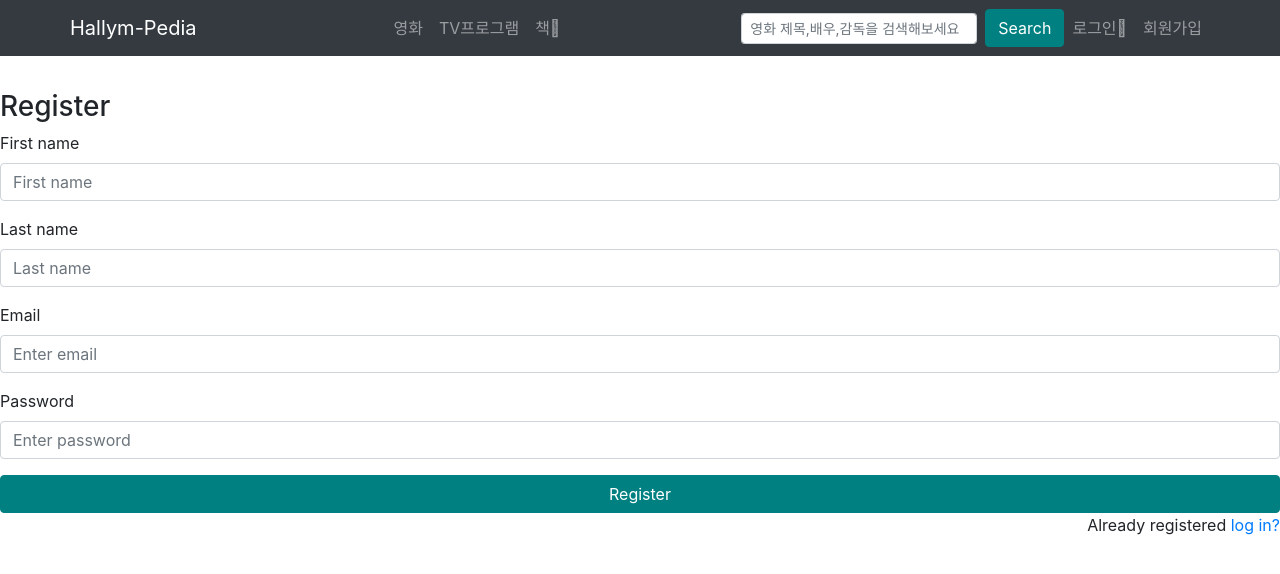
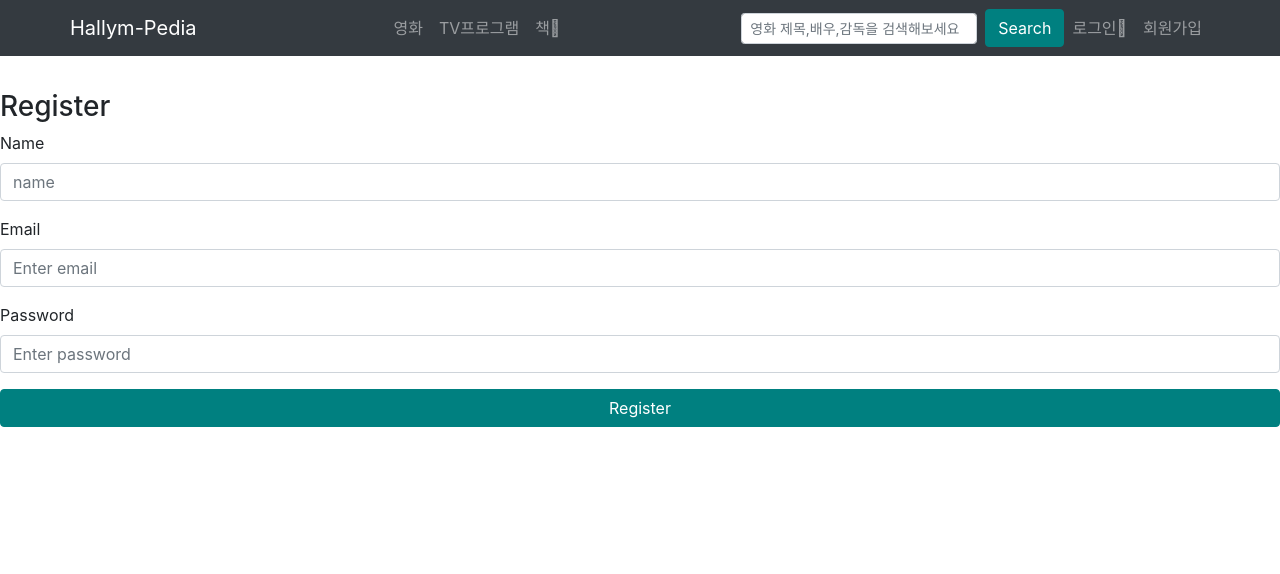
Before and after one commit to SeungMinK/hallym-pedia, a React (Create React App) app: page /SignUp in a window 1280 px wide. Shown: the top 574 px of the page. Built offline with nearby package versions, Linux system fonts and the light colour scheme.

Commit message:
[update] 회원가입 데이터 state로 저장 및 서버로 보낼 준비 완료

```diff
--- a/src/Sign/SignUp.js
+++ b/src/Sign/SignUp.js
@@ -3,23 +3,65 @@ import { useHistory, useParams } from "react-router-dom"; //useHistroy를 훅이
 import axios from "axios";
 
 function SignUp() {
+  const [Name, setName] = useState("");
+  const [Email, setEmail] = useState("");
+  const [Password, setPassword] = useState("");
+
+  //typing 하면 onChange 를 발생시켜 state를 바꿔주어 value를 바꾼다.
+  const onNameHandler = (event) => {
+    setName(event.currentTarget.value);
+  };
+
+  const onEmailHandler = (event) => {
+    setEmail(event.currentTarget.value);
+  };
+  const onPasswordHandler = (event) => {
+    setPassword(event.currentTarget.value);
+  };
+  const onSubmitHandler = (event) => {
+    // page refresh를 막아준다
+    event.preventDefault();
+
+    // 서버에 보내기
+    let body = {
+      name: Name,
+      email: Email,
+      password: Password,
+    };
+    console.log(
+      `submit 눌렷음 전송될 name : ${body.name} id : ${body.email} password : ${body.password}`
+    );
+    /*
+    dispatch(loginUser(body))
+      // 로그인되면 /(index페이지)로 이동
+      .then((response) => {
+        if (response.payload.loginSuccess) {
+          props.history.push("/");
+        } else {
+          alert("Error");
+        }
+      });
+    */
+    // axios.post('/api/users/login', body)
+    // .then(response => {
+
+    // })
+  };
+
   return (
     <>
-      <form>
+      <form onSubmit={onSubmitHandler}>
         <h3>Register</h3>
 
         <div className="form-group">
-          <label>First name</label>
+          <label>Name</label>
           <input
             type="text"
             className="form-control"
-            placeholder="First name"
+            placeholder="name"
+            value={Name}
+            onChange={onNameHandler}
           />
-        </div>
-
-        <div className="form-group">
-          <label>Last name</label>
-          <input type="text" className="form-control" placeholder="Last name" />
         </div>
 
         <div className="form-group">
@@ -28,6 +70,8 @@ function SignUp() {
             type="email"
             className="form-control"
             placeholder="Enter email"
+            value={Email}
+            onChange={onEmailHandler}
           />
         </div>
 
@@ -37,15 +81,14 @@ function SignUp() {
             type="password"
             className="form-control"
             placeholder="Enter password"
+            value={Password}
+            onChange={onPasswordHandler}
           />
         </div>
 
         <button type="submit" className="btn btn-dark btn-lg btn-block">
           Register
         </button>
-        <p className="forgot-password text-right">
-          Already registered <a href="#">log in?</a>
-        </p>
       </form>
     </>
   );
```
